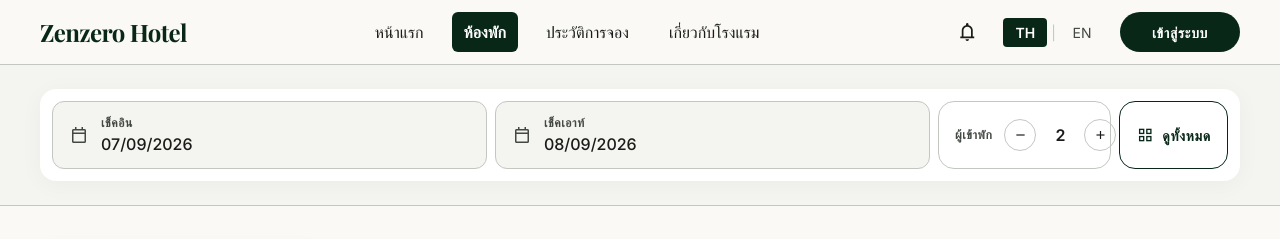
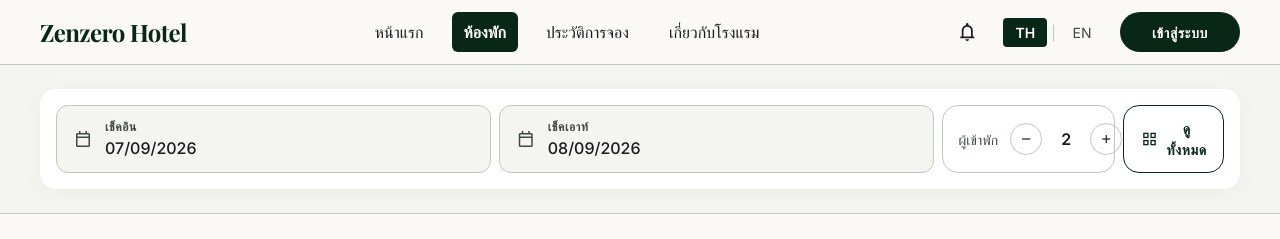
Before and after one commit to zenzeroo/Final_Hotel, a Next.js app: page /rooms in a window 1280 px wide. Shown: the top 239 px of the page. Built offline with nearby package versions, Linux system fonts and the light colour scheme; no server answers; the database is empty.

Commit message:
Revert "ui(search): fix hero search button shape + align row heights"
This reverts commit 235acb8407970f98b4f0c17c8f24cbaa67579ebc.

```diff
--- a/components/search/SearchBar.tsx
+++ b/components/search/SearchBar.tsx
@@ -151,8 +151,8 @@ export function SearchBar({
       onSubmit={handleSubmit}
       className={`flex flex-col md:flex-row items-stretch gap-3 md:gap-2 ${
         isHero
-          ? 'bg-surface-container-lowest p-3 md:p-3 rounded-2xl shadow-(--shadow-ambient-lg) md:rounded-full'
-          : 'bg-surface-container-lowest p-3 rounded-2xl shadow-(--shadow-ambient)'
+          ? 'bg-surface-container-lowest p-4 md:p-3 rounded-2xl shadow-(--shadow-ambient-lg) md:rounded-full'
+          : 'bg-surface-container-lowest p-4 rounded-2xl shadow-(--shadow-ambient)'
       }`}
     >
       {/* Check-in */}
@@ -175,11 +175,11 @@ export function SearchBar({
       <div
         className={`flex-1 flex items-center gap-3 ${
           isHero
-            ? 'md:px-4 md:py-3 md:border-l md:border-outline-variant'
+            ? 'md:px-4 md:py-2 md:border-l md:border-outline-variant'
             : 'px-4 py-3 border border-outline-variant rounded-xl'
         }`}
       >
-        <span className="text-caption text-on-surface-variant font-semibold uppercase tracking-wider shrink-0">ผู้เข้าพัก</span>
+        <span className="text-label-md text-on-surface-variant shrink-0">ผู้เข้าพัก</span>
         <div className="flex items-center gap-3 ml-auto">
           <button
             type="button"
@@ -205,7 +205,7 @@ export function SearchBar({
       {isHero ? (
         <button
           type="submit"
-          className="inline-flex items-center justify-center gap-2 rounded-xl bg-primary text-on-primary px-6 py-3 font-semibold text-label-md uppercase tracking-wider whitespace-nowrap shrink-0 hover:bg-primary-fixed hover:text-primary transition-colors"
+          className="md:rounded-full bg-primary text-on-primary px-6 py-3 md:py-2 rounded-xl font-semibold text-label-md uppercase tracking-wider hover:bg-primary-fixed hover:text-primary transition-colors"
         >
           <MaterialIcon name="search" size={20} />
           <span>ค้นหาห้องพัก</span>
@@ -214,7 +214,7 @@ export function SearchBar({
         <button
           type="button"
           onClick={handleSeeAll}
-          className="inline-flex items-center justify-center gap-2 px-4 py-3 rounded-xl border border-primary text-primary font-semibold text-label-md uppercase tracking-wider whitespace-nowrap shrink-0 hover:bg-primary-fixed hover:text-primary hover:border-primary-fixed transition-colors"
+          className="inline-flex items-center justify-center gap-2 px-4 py-3 rounded-xl border border-primary text-primary font-semibold text-label-md uppercase tracking-wider hover:bg-primary-fixed hover:text-primary hover:border-primary-fixed transition-colors"
         >
           <MaterialIcon name="grid_view" size={18} />
           <span>{t('roomsList.seeAll')}</span>
```
